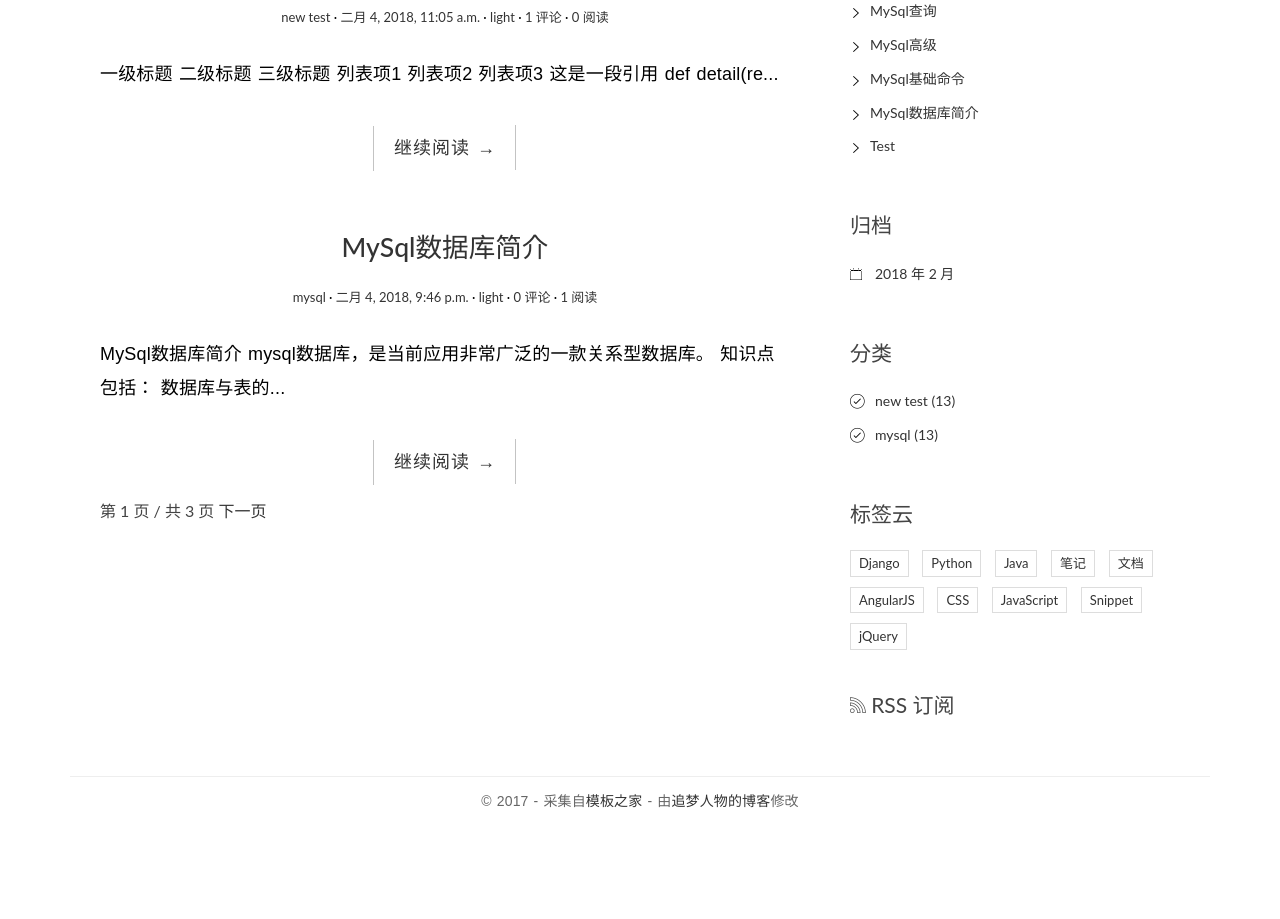
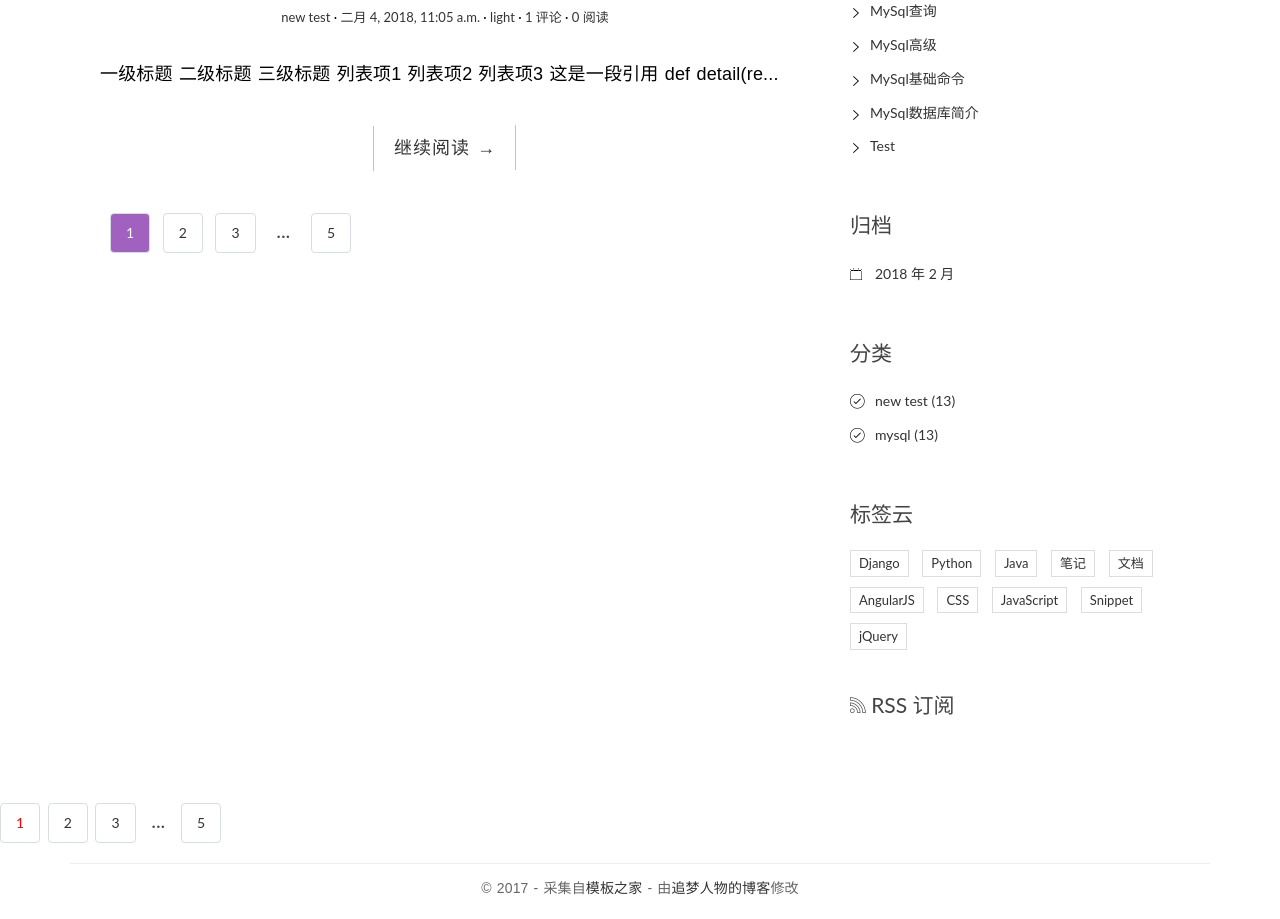
Before and after one commit to halysl/blog-with-django, a Django app: page / in a window 1280 px wide. Shown: the part 225-1144 px from the top of the page. Before the commit the page ends 1033 px from the top, so only its background shows below. Run offline with Django 3.2, Linux system fonts and the light colour scheme; data comes from the database, SQL or seed files in the repository; both versions use the stored data as it was after the commit; some libraries are stand-ins or nearby versions.

Commit message:
16th post
perfect pagination

```diff
--- a/blogproject/blog/static/blog/css/custom.css
+++ b/blogproject/blog/static/blog/css/custom.css
@@ -903,3 +903,36 @@ img {
 .current a {
     color: red;
 }
+
+
+.pagination {margin-top: 25px; text-align: center;}
+.pagination a {
+  display: inline-block;
+  line-height: 38px;
+  padding: 0 15px;
+  margin-right: 4px;
+  text-align: center;
+  background-color: #fff;
+  user-select: none;
+  cursor: pointer;
+  font-size: 14px;
+  border: 1px solid #d7dde4;
+  border-radius: 4px;
+  transition: all .2s ease-in-out;
+}
+.pagination a:hover {
+  color: #A161BF;
+  border: 1px solid #A161BF;
+}
+.pagination .current-page {color: white; background-color: #A161BF;}
+.pagination .current-page:hover {
+  color: white;
+  border: 1px solid #A161BF;
+}
+.pagination span {
+  display: inline-block;
+  font-size: 20px;
+  line-height: 38px;
+  padding: 0 8px;
+  margin-right: 4px;
+}
--- a/blogproject/blog/views.py
+++ b/blogproject/blog/views.py
@@ -1,17 +1,94 @@
 import markdown
+
 from django.shortcuts import render, get_object_or_404
-from django.http import HttpResponse
+# from django.http import HttpResponse
 from .models import Post, Category
 from comments.forms import CommentForm
 from django.views.generic import ListView, DetailView
-from django.core.paginator import Paginator
+# from django.core.paginator import Paginator
 
 class IndexView(ListView):
 	model = Post
 	template_name = 'blog/index.html'
 	context_object_name = 'post_list'
 
-	paginate_by = 2
+	paginate_by = 1
+
+	def get_context_data(self, **kwargs):
+		context = super().get_context_data(**kwargs)
+
+		paginator = context.get('paginator')
+		page = context.get('page_obj')
+		is_paginated = context.get('is_paginated')
+
+		pagination_data = self.pagination_data(paginator, page, is_paginated)
+
+		context.update(pagination_data)
+
+		return context
+
+	def pagination_data(self, paginator, page, is_paginated):
+		if not is_paginated:
+			return {}
+
+		left = []
+		right = []
+
+		left_has_more = False
+		right_has_more = False
+
+		first = False
+		last = False
+
+		page_number = page.number
+
+		total_pages = paginator.num_pages
+
+		page_range = paginator.page_range
+
+		if page_number == 1:
+			right = page_range[page_number:page_number + 2]
+
+			if right[-1] < total_pages - 1:
+				right_has_more = True
+
+			if right[-1] < total_pages:
+				last = True
+		elif page_number == total_pages:
+
+			left = page_range[(page_number - 3) if (page_number - 3) > 0 else 0:page_number - 1]
+
+			if left[0] > 2:
+				left_has_more = True
+
+			if left[0] > 1:
+				first = True
+		else:
+			left = page_range[(page_number - 3) if (page_number - 3) > 0 else 0:page_number - 1]
+			right = page_range[page_number:page_number + 2]
+
+			if right[-1] < total_pages - 1:
+				right_has_more = True
+			if right[-1] < total_pages:
+				last = True
+
+			if left[0] > 2:
+				left_has_more = True
+			if left[0] > 1:
+				first = True
+
+		data = {
+            'left': left,
+            'right': right,
+            'left_has_more': left_has_more,
+            'right_has_more': right_has_more,
+            'first': first,
+            'last': last,
+        }
+
+		return data
+
+
 
 class CategoryView(IndexView):
 	def get_queryset(self):
--- a/blogproject/templates/base.html
+++ b/blogproject/templates/base.html
@@ -157,6 +157,33 @@
         </div>
     </div>
 </div>
+{% if is_paginated %}
+<div class="pagination">
+  {% if first %}
+    <a href="?page=1">1</a>
+  {% endif %}
+  {% if left %}
+    {% if left_has_more %}
+        <span>...</span>
+    {% endif %}
+    {% for i in left %}
+        <a href="?page={{ i }}">{{ i }}</a>
+    {% endfor %}
+  {% endif %}
+  <a href="?page={{ page_obj.number }}" style="color: red">{{ page_obj.number }}</a>
+  {% if right %}
+    {% for i in right %}
+        <a href="?page={{ i }}">{{ i }}</a>
+    {% endfor %}
+    {% if right_has_more %}
+        <span>...</span>
+    {% endif %}
+  {% endif %}
+  {% if last %}
+    <a href="?page={{ paginator.num_pages }}">{{ paginator.num_pages }}</a>
+  {% endif %}
+</div>
+{% endif %}
 <footer id="site-footer">
     <div class="container">
         <div class="row">
--- a/blogproject/templates/blog/index.html
+++ b/blogproject/templates/blog/index.html
@@ -27,25 +27,36 @@
 <div class='no-post'>暂无数据</div>
 {% endfor %}
 
-                <!-- 简单分页效果
-                <div class="pagination-simple">
-                    <a href="#">上一页</a>
-                    <span class="current">第 6 页 / 共 11 页</span>
-                    <a href="#">下一页</a>
-                </div>
-            -->
+    {% comment %}
+    完善的分页导航
+    {% endcomment %}
     {% if is_paginated %}
-<div class="pagination-simple">
-  <!-- 如果当前页还有上一页，显示一个上一页的按钮 -->
-  {% if page_obj.has_previous %}
-    <a href="?page={{ page_obj.previous_page_number }}">上一页</a>
+        <div class="pagination">
+            <ul>
+                {% if first %}
+                    <li><a href="?page=1">1</a></li>
                 {% endif %}
-  <!-- 显示当前页面信息 -->
-  <span class="current">第 {{ page_obj.number }} 页 / 共 {{ paginator.num_pages }} 页</span>
-  <!-- 如果当前页还有下一页，显示一个下一页的按钮 -->
-  {% if page_obj.has_next %}
-    <a href="?page={{ page_obj.next_page_number }}">下一页</a>
+                {% if left %}
+                    {% if left_has_more %}
+                        <li><span>...</span></li>
                     {% endif %}
+                    {% for i in left %}
+                        <li><a href="?page={{ i }}">{{ i }}</a></li>
+                    {% endfor %}
+                {% endif %}
+                <li class="current"><a class="current-page" href="?page={{ page_obj.number }}">{{ page_obj.number }}</a></li>
+                {% if right %}
+                    {% for i in right %}
+                        <li><a href="?page={{ i }}">{{ i }}</a></li>
+                    {% endfor %}
+                    {% if right_has_more %}
+                        <li><span>...</span></li>
+                    {% endif %}
+                {% endif %}
+                {% if last %}
+                    <li><a href="?page={{ paginator.num_pages }}">{{ paginator.num_pages }}</a></li>
+                {% endif %}
+            </ul>
         </div>
     {% endif %}
           {% endblock main %}
```
Also changed, not shown: blogproject/db.sqlite3. Lines whose indentation alone changed are shown as unchanged.
